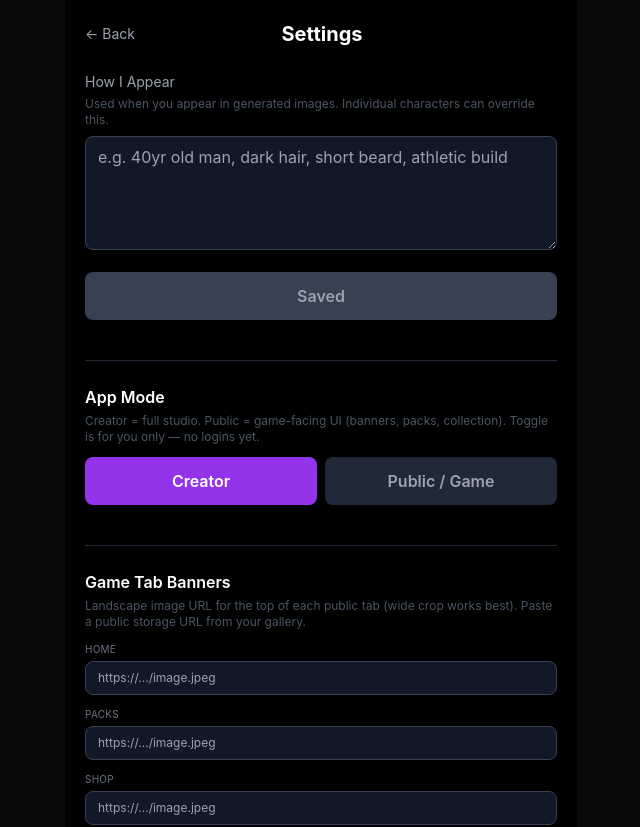
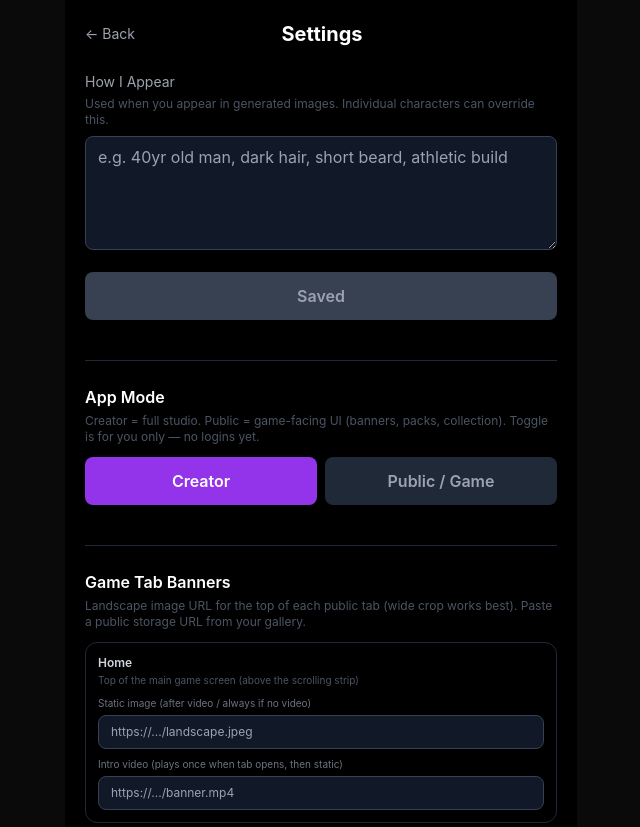
Before and after one commit to yrw2go-ui/Companion, a Next.js app: page /settings in a window 1280 px wide. Shown: the top 827 px of the page, without its empty margins (319-959 px from the left). Built offline with nearby package versions, Linux system fonts and the light colour scheme; no server answers; the database is empty.

Commit message:
Add files via upload

```diff
--- a/pages/game.js
+++ b/pages/game.js
@@ -17,6 +17,7 @@ export default function Game() {
   const shopVideoRef = useRef(null)
   const [showSplash, setShowSplash] = useState(true)
   const splashRef = useRef(null)
+  const [bannerVideoDone, setBannerVideoDone] = useState({}) // tabKey -> true after intro played
 
   useEffect(() => {
     load()
@@ -86,12 +87,28 @@ export default function Game() {
   const strip = marquee.length ? [...marquee, ...marquee] : []
 
   const TabBanner = ({ tabKey }) => {
-    const url = tabBanners?.[tabKey]
-    if (!url) return null
+    const raw = tabBanners?.[tabKey]
+    const image = typeof raw === 'string' ? raw : (raw?.image || '')
+    const video = typeof raw === 'string' ? '' : (raw?.video || '')
+    const showVideo = video && !bannerVideoDone[tabKey]
+    if (!image && !video) return null
     return (
       <div className="w-full max-w-lg mx-auto px-4 mb-4">
-        <div className="relative w-full aspect-[21/9] rounded-xl overflow-hidden border border-white/10">
-          <img src={url} alt="" className="w-full h-full object-cover object-top" />
+        <div className="relative w-full aspect-[21/9] rounded-xl overflow-hidden border border-white/10 bg-black">
+          {showVideo ? (
+            <video
+              key={tabKey + '-vid'}
+              src={video}
+              autoPlay
+              playsInline
+              muted={false}
+              className="w-full h-full object-cover object-top"
+              onEnded={() => setBannerVideoDone(prev => ({ ...prev, [tabKey]: true }))}
+              onError={() => setBannerVideoDone(prev => ({ ...prev, [tabKey]: true }))}
+            />
+          ) : image ? (
+            <img src={image} alt="" className="w-full h-full object-cover object-top" />
+          ) : null}
           <div className="absolute inset-0 bg-gradient-to-t from-black/50 to-transparent pointer-events-none" />
         </div>
       </div>
--- a/pages/settings.js
+++ b/pages/settings.js
@@ -13,7 +13,13 @@ export default function Settings() {
   const [savedValue, setSavedValue] = useState('')
   const [appMode, setAppMode] = useState('creator')  // 'creator' | 'public'
   const [modeSaving, setModeSaving] = useState(false)
-  const [tabBanners, setTabBanners] = useState({ home: '', packs: '', shop: '', collection: '', duel: '' })
+  const [tabBanners, setTabBanners] = useState({
+    home: { image: '', video: '' },
+    packs: { image: '', video: '' },
+    shop: { image: '', video: '' },
+    collection: { image: '', video: '' },
+    duel: { image: '', video: '' },
+  })
   const [shopIntroUrl, setShopIntroUrl] = useState('')
   const [bannerSaving, setBannerSaving] = useState(false)
 
@@ -64,12 +70,17 @@ export default function Settings() {
     setSavedValue(loaded)
     setAppMode(data?.app_mode === 'public' ? 'public' : 'creator')
     const tb = data?.tab_banners || {}
+    const norm = (v) => {
+      if (!v) return { image: '', video: '' }
+      if (typeof v === 'string') return { image: v, video: '' }
+      return { image: v.image || '', video: v.video || '' }
+    }
     setTabBanners({
-      home: tb.home || '',
-      packs: tb.packs || '',
-      shop: tb.shop || '',
-      collection: tb.collection || '',
-      duel: tb.duel || '',
+      home: norm(tb.home),
+      packs: norm(tb.packs),
+      shop: norm(tb.shop),
+      collection: norm(tb.collection),
+      duel: norm(tb.duel),
     })
     setShopIntroUrl(data?.shop_intro_url || '')
     setLoading(false)
@@ -617,13 +628,34 @@ export default function Settings() {
           Landscape image URL for the top of each public tab (wide crop works best).
           Paste a public storage URL from your gallery.
         </p>
-        {['home', 'packs', 'shop', 'collection', 'duel'].map(key => (
-          <div key={key} className="mb-3">
-            <label className="block text-[10px] uppercase tracking-wide text-gray-500 mb-1">{key}</label>
+        {[
+          { key: 'home', label: 'Home', hint: 'Top of the main game screen (above the scrolling strip)' },
+          { key: 'packs', label: 'Mystery Packs', hint: 'Top of the Packs tab' },
+          { key: 'shop', label: 'Shop', hint: 'Top of the Shop tab' },
+          { key: 'collection', label: 'My Collection', hint: 'Top of the Mine / Collection tab' },
+          { key: 'duel', label: 'Duel', hint: 'Top of the Duel tab' },
+        ].map(({ key, label, hint }) => (
+          <div key={key} className="mb-5 border border-gray-800 rounded-xl p-3">
+            <label className="block text-xs text-gray-300 font-semibold mb-0.5">{label}</label>
+            <p className="text-[10px] text-gray-600 mb-2">{hint}</p>
+            <p className="text-[10px] text-gray-500 mb-1">Static image (after video / always if no video)</p>
             <input
-              value={tabBanners[key] || ''}
-              onChange={e => setTabBanners(prev => ({ ...prev, [key]: e.target.value }))}
-              placeholder="https://.../image.jpeg"
+              value={tabBanners[key]?.image || ''}
+              onChange={e => setTabBanners(prev => ({
+                ...prev,
+                [key]: { ...(prev[key] || {}), image: e.target.value },
+              }))}
+              placeholder="https://.../landscape.jpeg"
+              className="w-full bg-gray-900 border border-gray-700 rounded-lg px-3 py-2 text-xs outline-none focus:border-purple-500 mb-2"
+            />
+            <p className="text-[10px] text-gray-500 mb-1">Intro video (plays once when tab opens, then static)</p>
+            <input
+              value={tabBanners[key]?.video || ''}
+              onChange={e => setTabBanners(prev => ({
+                ...prev,
+                [key]: { ...(prev[key] || {}), video: e.target.value },
+              }))}
+              placeholder="https://.../banner.mp4"
               className="w-full bg-gray-900 border border-gray-700 rounded-lg px-3 py-2 text-xs outline-none focus:border-purple-500"
             />
           </div>
```
